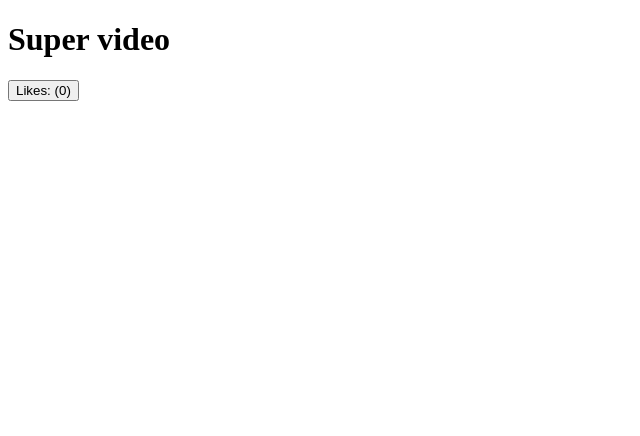
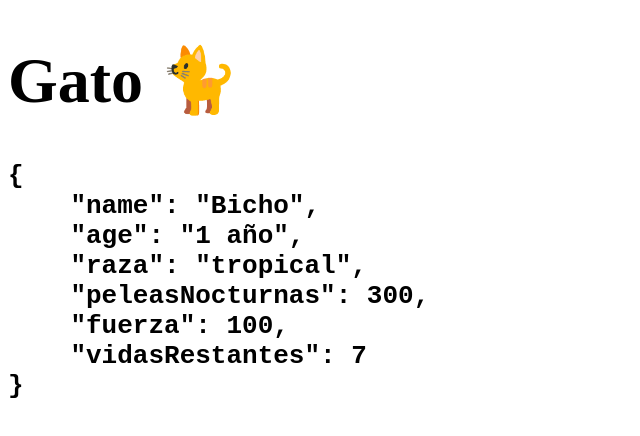
Before and after one commit to JPLozanoE/react-fundamentos, a React (Create React App) app: page / in a window 1280 px wide. Shown: the top 436 px of the page, without its empty margins (0-640 px from the left). Built offline with nearby package versions, Linux system fonts and the light colour scheme.

Commit message:
Pase de props mediante spread

```diff
--- a/src/App.js
+++ b/src/App.js
@@ -1,43 +1,45 @@
 import React from 'react';
 import { Component } from 'react';
 
-    class Contador extends Component
+//Práctic con componente spread y maneras de actualizar el estado.
+
+    const Gato =(props) =>
+    (
+        <div>
+            <h1>Gato 🐈</h1>
+            <pre>
+                {JSON.stringify(props,null,4)}
+            </pre>
+        </div>
+    )
+
+
+class App extends Component {
+    state=
     {
-        state={
-            video: {
-                title: 'Super video',
-                likes: 0
-            }
-        }
-        render()
+        fuerza:100,
+        vidasRestantes:7,
+        name:'Bicho'
+    }
+    render()
+    {
+        const otrosDatos =
         {
-            return(
-                // <h1>{this.state.video.title}</h1>
-                <div>
-                    <h1>
-                        {this.state.video.title}
-                    </h1>
-                    <button onClick={this.add}>
-                        Likes: ({this.state.video.likes})
-                    </button>
-                </div>
-            )
+            raza: 'tropical',
+            peleasNocturnas:300
         }
 
-        add = () => {
-            this.setState((state)=>({
-                video:{
-                    ...state.video,
-                    likes:state.video.likes+1
-                }
-            }))
+        return (
+            <div>
+                <h1><Gato
+                name='Garfield'
+                age='1 año'
+                {...otrosDatos}
+                {...this.state}
+                /></h1>
+            </div>
+        )
     }
 }
 
-const App = ()=>
-    (
-        <div>
-            <Contador/>
-        </div>
-    )
     export default App
```
